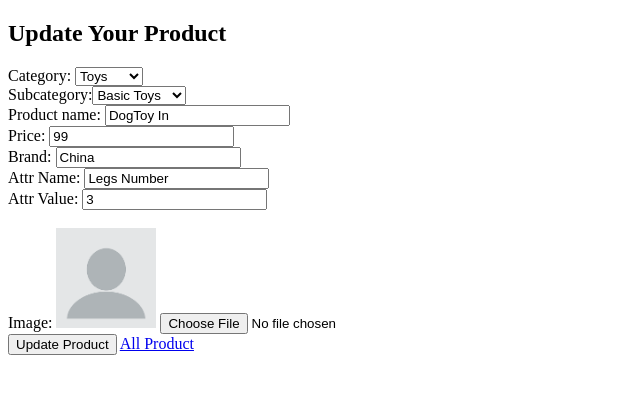
After one commit to eitikagupta/django, a Django app: page /tec/updateform/1 in a window 1280 px wide. The commit adds this page. Shown: the top 394 px of the page, without its empty margins (0-640 px from the left). Run offline with Django 3.2, Linux system fonts and the light colour scheme; data comes from the database, SQL or seed files in the repository; both versions use the stored data as it was after the commit.

Commit message:
Django Class 28-8-2020

```diff
--- a/o7system/urls.py
+++ b/o7system/urls.py
@@ -13,11 +13,13 @@ Including another URLconf
     1. Import the include() function: from django.urls import include, path
     2. Add a URL to urlpatterns:  path('blog/', include('blog.urls'))
 """
+from . import settings
 from django.contrib import admin
 from django.urls import path,include
+from django.conf.urls.static import static
 
 urlpatterns = [
     path('',include('student.urls')),
     path('tec/',include('teacher.urls')),
     path('admin/', admin.site.urls),
-]
+] + static(settings.MEDIA_URL, document_root=settings.MEDIA_ROOT)
--- a/student/models.py
+++ b/student/models.py
@@ -25,3 +25,4 @@ class Products(models.Model):
     brand = models.CharField(max_length=200)
     attr1 = models.CharField(max_length=200)
     value1= models.CharField(max_length=200)
+    image = models.ImageField(upload_to="products/",default="blank.png")
--- a/teacher/templates/tech/addproducts.html
+++ b/teacher/templates/tech/addproducts.html
@@ -6,7 +6,7 @@
      <title>Document</title>
  </head>
  <body>
-    <form action="{% url 'savepro' %}" method="post">
+    <form enctype="multipart/form-data" action="{% url 'savepro' %}" method="post">
         {% csrf_token %}
         Category: <select name="cid">
             {% for i in cat %}
@@ -29,6 +29,8 @@
         <input type="text" name="attr1" id=""><br/>
         Attr Value:
         <input type="text" name="value1" id=""><br/>
+        Image:
+        <input type="file" name="file"/><br/>
         <input type="submit" value="Save Product">
         <a href="{% url 'viewproducts' %}" >All Product</a>
     </form>
--- /dev/null
+++ b/teacher/templates/tech/updateproduct.html
@@ -0,0 +1,42 @@
+<!DOCTYPE html>
+<html lang="en">
+<head>
+    <meta charset="UTF-8">
+    <meta name="viewport" content="width=device-width, initial-scale=1.0">
+    <title>Document</title>
+</head>
+<body>
+        <h2>Update Your Product </h2>
+   <form enctype="multipart/form-data" action="{% url 'updatepro' %}" method="post">
+       {% csrf_token %}
+       Category: <select name="cid">
+           {% for i in cat %}
+           <option value="{{i.id}}"> {{ i.name }} </option>
+           {% endfor %}
+       </select>
+       <br/>
+       Subcategory:<select name="scid">
+           {% for i in subcat %}
+           <option value="{{i.id}}"> {{ i.scname }} </option>
+           {% endfor %}
+       </select><br/>
+
+       Product name:
+       <input type="text" name="pname" value="{{prod.pname}}" id=""><br/>
+       Price:
+       <input type="text" name="pprice" value="{{prod.pprice}}" id=""><br/>
+       Brand:
+       <input type="text" name="brand"value="{{prod.brand}}" ><br/>
+       Attr Name:
+       <input type="text" name="attr1"value="{{prod.attr1}}" ><br/>
+       Attr Value:
+       <input type="text" name="value1"value="{{prod.value1}}" ><br/>
+       <input type="hidden" name="hidenid"value="{{prod.id}}" ><br/>
+       Image:
+       <img src="{{prod.image.url}}" width="100px"/>
+       <input type="file" name="file"/><br/>
+       <input type="submit" value="Update Product">
+       <a href="{% url 'viewproducts' %}" >All Product</a>
+   </form>
+</body>
+</html>
--- a/teacher/templates/tech/viewproducts.html
+++ b/teacher/templates/tech/viewproducts.html
@@ -27,8 +27,9 @@
                 <td>{{i.value1}}</td>
                 <td>{{i.cid.name}}</td>
                 <td>{{i.scid.scname}}</td>
+                <td><img src="{{i.image.url}}" width="100px"></td>
                 <td>
-                    <button>Update</button>
+                   <a href="{% url 'updateform' i.id %}">Update</a>
                 </td>
                 <td>
                     <a href="{% url 'dele' i.id %}">Delete</a>
--- a/teacher/urls.py
+++ b/teacher/urls.py
@@ -14,6 +14,8 @@ urlpatterns = [
     path('produts',views.produts,name="produts"),
     path('savepro',views.savepro,name="savepro"),
     path('viewproducts',views.viewproducts,name="viewproducts"),
-    path('dele/<int:ids>',views.dele,name="dele")
+    path('dele/<int:ids>',views.dele,name="dele"),
+    path('updatepro',views.updatepro,name="updatepro"),
+    path('updateform/<int:ids>',views.updateform,name="updateform")
 
 ]
--- a/teacher/views.py
+++ b/teacher/views.py
@@ -72,6 +72,8 @@ def savepro(request):
     obj.brand  = request.POST['brand']
     obj.attr1  = request.POST['attr1']
     obj.value1  = request.POST['value1']
+    obj.image = request.FILES['file']
+
     obj.cid =  Category.objects.get(id=request.POST['cid'])
     obj.scid =  Subcategory.objects.get(id=request.POST['scid'])
     obj.save()
@@ -80,3 +82,23 @@ def dele(request,ids):
     obj = Products.objects.get(id=ids)
     obj.delete()
     return redirect("viewproducts")
+
+def updateform(request,ids):
+    allcat = Category.objects.all()
+    allsubcat = Subcategory.objects.all()
+    prod = Products.objects.get(id=ids)
+    return render (request,"tech/updateproduct.html",{"cat":allcat,"subcat":allsubcat,"prod":prod})
+def updatepro(request):
+    obj = Products.objects.get(id=request.POST['hidenid'])
+    obj.pname  = request.POST['pname']
+    obj.pprice  = request.POST['pprice']
+    obj.brand  = request.POST['brand']
+    obj.attr1  = request.POST['attr1']
+    obj.value1  = request.POST['value1']
+    # if "file" in request.POST:
+    #     obj.image = request.FILES['file']
+
+    # obj.cid =  Category.objects.get(id=request.POST['cid'])
+    # obj.scid =  Subcategory.objects.get(id=request.POST['scid'])
+    obj.save()
+    return redirect(viewproducts)
```
Also changed, not shown: o7system/settings.py (+8 -1 lines), db.sqlite3, externalmedia/blank.png (added), externalmedia/products/bb1.jpg (added), externalmedia/products/download_9AmVeWe.jpg (added), student/migrations/0006_products_image.py (added), 2 other files.
